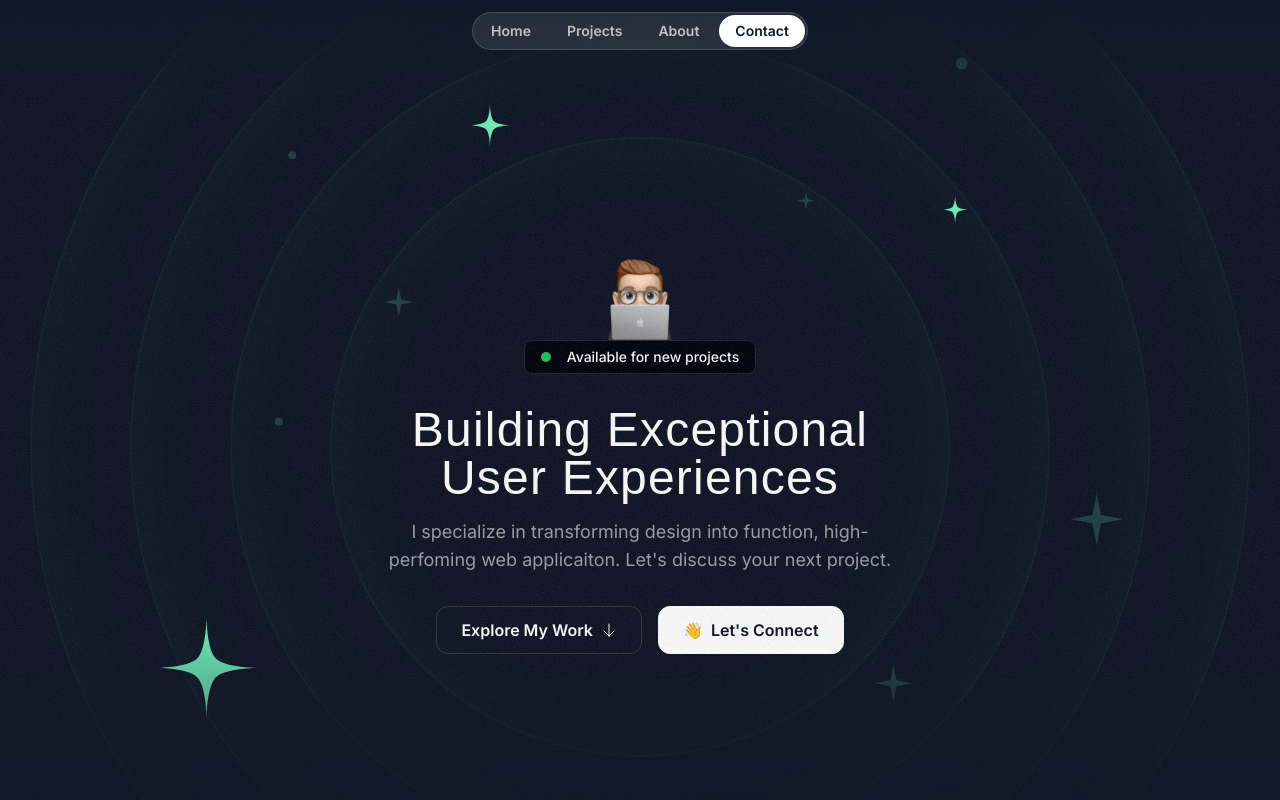
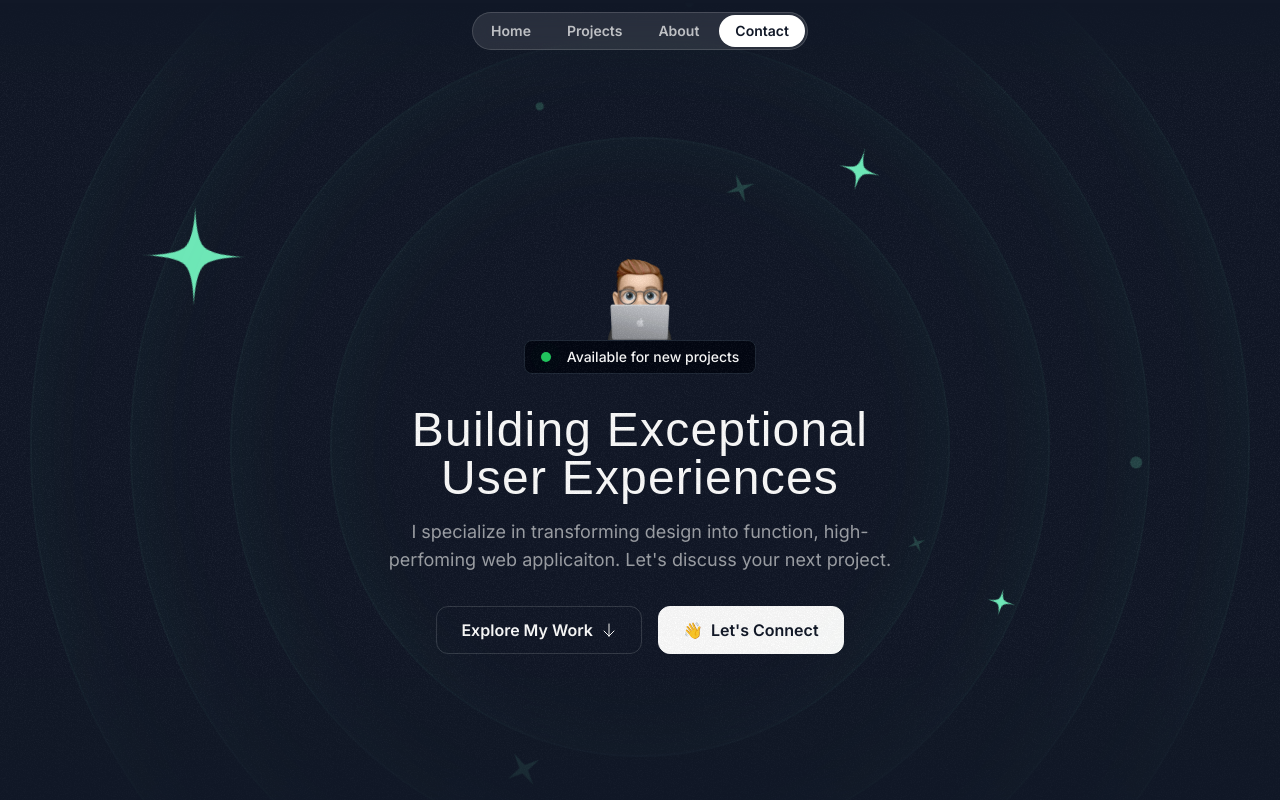
Before and after one commit to Trangvu801/TrangVu-dev-portfolio24, a Next.js app in the folder starter-template/: page / in a window 1280 px wide. Shown: the top 800 px of the page. Built offline with nearby package versions, Linux system fonts and the light colour scheme; a web font is replaced by a local one.

Commit message:
Hero Section Animations

```diff
--- a/starter-template/src/components/HeroOrbit.tsx
+++ b/starter-template/src/components/HeroOrbit.tsx
@@ -1,13 +1,40 @@
 import { PropsWithChildren } from "react"
+import { twMerge } from "tailwind-merge";
 
-export const HeroOrbit = ({ children, size, rotation }: PropsWithChildren<{ size: number; rotation: number; }>) => {
+export const HeroOrbit = ({
+    children,
+    size,
+    rotation,
+    shouldOrbit = false,
+    orbitDuration,
+    shouldSpin = false,
+    spinDuration,
+}: PropsWithChildren<{
+    size: number;
+    rotation: number;
+    shouldOrbit?: boolean;
+    shouldSpin?: boolean;
+    spinDuration?: string;
+    orbitDuration?: string;
+}>) => {
     return (
-        <div className='absolute left-1/2 top-1/2 -translate-x-1/2 -translate-y-1/2'>
-            <div className='flex items-start justify-start'
+        <div className='absolute left-1/2 top-1/2 -translate-x-1/2 -translate-y-1/2 -z-20'>
+            <div className={twMerge(shouldOrbit === true &&
+                "animate-spin")}
+                style={{
+                    animationDuration: orbitDuration,
+                }}>
+                <div
+                    className='flex items-start justify-start'
                     style={{
                         transform: `rotate(${rotation}deg)`,
                         height: `${size}px`,
                         width: `${size}px`
+                    }}
+                >
+                    <div className={twMerge(shouldSpin === true && "animate-spin")}
+                    style={{
+                        animationDuration: spinDuration
                     }}>
                         <div className='inline-flex'
                             style={{
@@ -16,5 +43,7 @@
                         </div>
                     </div>
                 </div>
+            </div>
+        </div>
     )
 }
--- a/starter-template/src/sections/Hero.tsx
+++ b/starter-template/src/sections/Hero.tsx
@@ -18,35 +18,36 @@
         <div className='size-[820px] hero-ring'></div>
         <div className='size-[1020px] hero-ring'></div>
         <div className='size-[1220px] hero-ring'></div>
-        <HeroOrbit size={800} rotation={-72}>
-          <StarIcon className="size-28 text-emerald-300" />
+
+        <HeroOrbit size={430} rotation={-14} shouldOrbit orbitDuration='30s' shouldSpin spinDuration='3s'>
+          <SparkleIcon className='size-8 text-emerald-300/20' />
         </HeroOrbit>
-        <HeroOrbit size={550} rotation={20}>
+        <HeroOrbit size={440} rotation={79} shouldOrbit orbitDuration='32s' shouldSpin spinDuration='3s'>
+          <SparkleIcon className='size-5 text-emerald-300/20' />
+        </HeroOrbit>
+        <HeroOrbit size={520} rotation={-41} shouldOrbit orbitDuration='34s'>
+          <div className='size-2 rounded-full bg-emerald-300/20' />
+        </HeroOrbit>
+        <HeroOrbit size={530} rotation={178} shouldOrbit orbitDuration='36s' shouldSpin spinDuration='3s'>
+          <SparkleIcon className='size-10 text-emerald-300/20' />
+        </HeroOrbit>
+        <HeroOrbit size={550} rotation={20} shouldOrbit orbitDuration='38s' shouldSpin spinDuration='6s'>
           <StarIcon className='size-12 text-emerald-300' />
         </HeroOrbit>
-        <HeroOrbit size={590} rotation={98}>
+        <HeroOrbit size={590} rotation={98} shouldOrbit orbitDuration='40s' shouldSpin spinDuration='6s'>
           <StarIcon className='size-8 text-emerald-300' />
         </HeroOrbit>
-        <HeroOrbit size={430} rotation={-14}>
-          <SparkleIcon className='size-8 text-emerald-300/20' />
+        <HeroOrbit size={650} rotation={-5} shouldOrbit orbitDuration='42s'>
+          <div className='size-2 rounded-full bg-emerald-300/20' />
         </HeroOrbit>
-        <HeroOrbit size={440} rotation={79}>
-          <SparkleIcon className='size-5 text-emerald-300/20' />
-        </HeroOrbit>
-        <HeroOrbit size={530} rotation={178}>
-          <SparkleIcon className='size-10 text-emerald-300/20' />
-        </HeroOrbit>
-        <HeroOrbit size={710} rotation={144}>
+        <HeroOrbit size={710} rotation={144} shouldOrbit orbitDuration='44s' shouldSpin spinDuration='3s'>
           <SparkleIcon className='size-14 text-emerald-300/20' />
         </HeroOrbit>
-        <HeroOrbit size={720} rotation={85}>
+        <HeroOrbit size={720} rotation={85} shouldOrbit orbitDuration='46s'>
           <div className='size-3 rounded-full bg-emerald-300/20' />
         </HeroOrbit>
-        <HeroOrbit size={520} rotation={-41}>
-          <div className='size-2 rounded-full bg-emerald-300/20' />
-        </HeroOrbit>
-        <HeroOrbit size={650} rotation={-5}>
-          <div className='size-2 rounded-full bg-emerald-300/20' />
+        <HeroOrbit size={800} rotation={-72} shouldOrbit orbitDuration='48s' shouldSpin spinDuration='6s'>
+          <StarIcon className="size-28 text-emerald-300" />
         </HeroOrbit>
       </div>
       <div className="container">
@@ -54,7 +55,10 @@
           <Image src={memojiImage} className='size-[100px]'
             alt="Person peeking from behind laptop" />
           <div className='bg-gray-950 border border-gray-800 px-4 py-1.5 inline-flex items-center gap-4 rounded-lg'>
-            <div className='bg-green-500 size-2.5 rounded-full'></div>
+            <div className='bg-green-500 size-2.5 rounded-full
+            relative'>
+              <div className='bg-green-500 absolute inset-0 rounded-full animate-ping-large'></div>
+            </div>
             <div className='text-sm font-medium'>Available for new projects</div>
           </div>
         </div>
--- a/starter-template/tailwind.config.ts
+++ b/starter-template/tailwind.config.ts
@@ -1,3 +1,5 @@
+import { addScaleCorrector } from "framer-motion";
+import { transform } from "next/dist/build/swc";
 import type { Config } from "tailwindcss";
 import { serialize } from "v8";
 
@@ -25,6 +27,17 @@
       fontFamily:{
         sans: 'var(--font-sans)',
         serif: 'var(--font-serif)',
+      },
+      animation: {
+        'ping-large': "ping-large 1s ease-in-out infinite"
+      },
+      keyframes: {
+        'ping-large': {
+          '75%, 100%': {
+            transform: 'scale(3)',
+            opacity: '0',
+          }
+        }
       }
     },
   },
```
Lines whose indentation alone changed are shown as unchanged.
